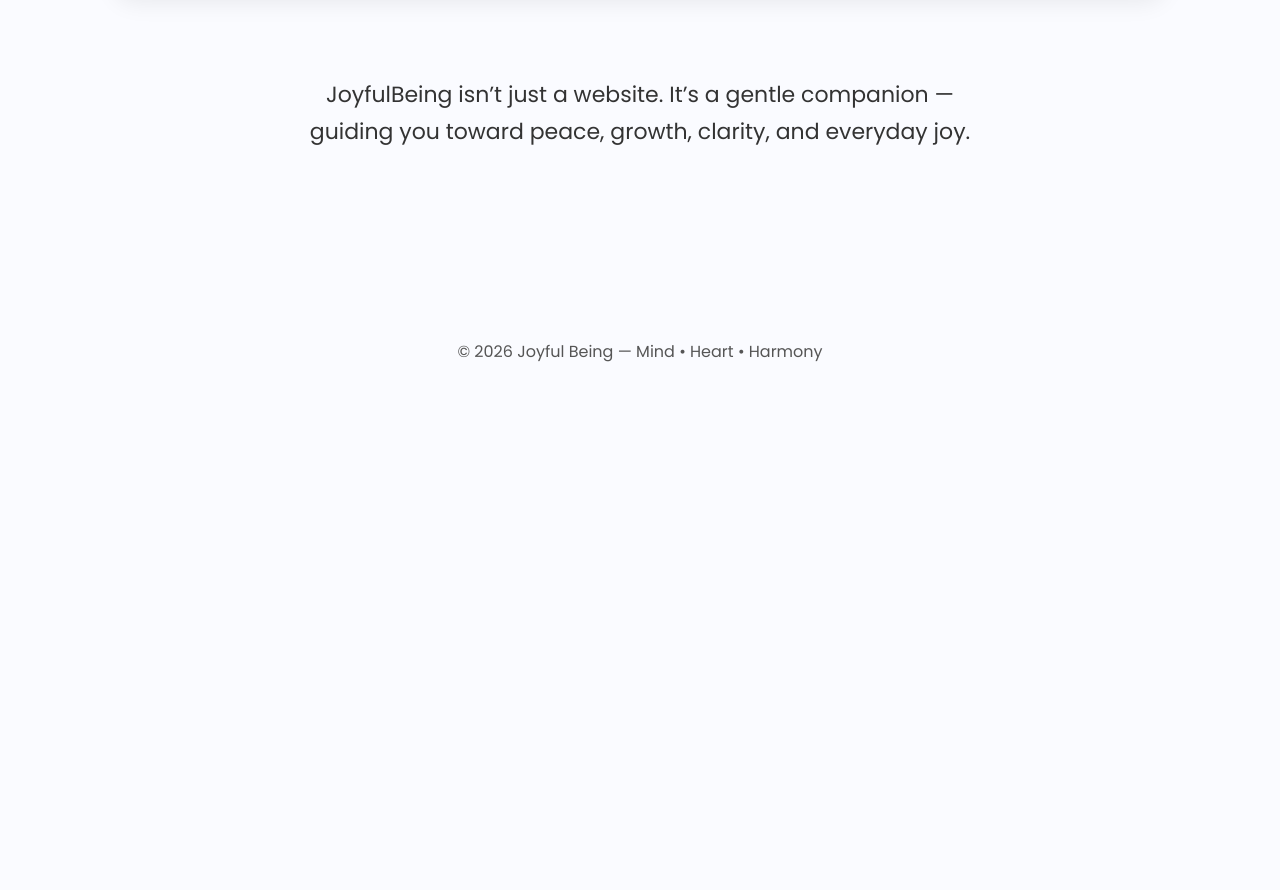
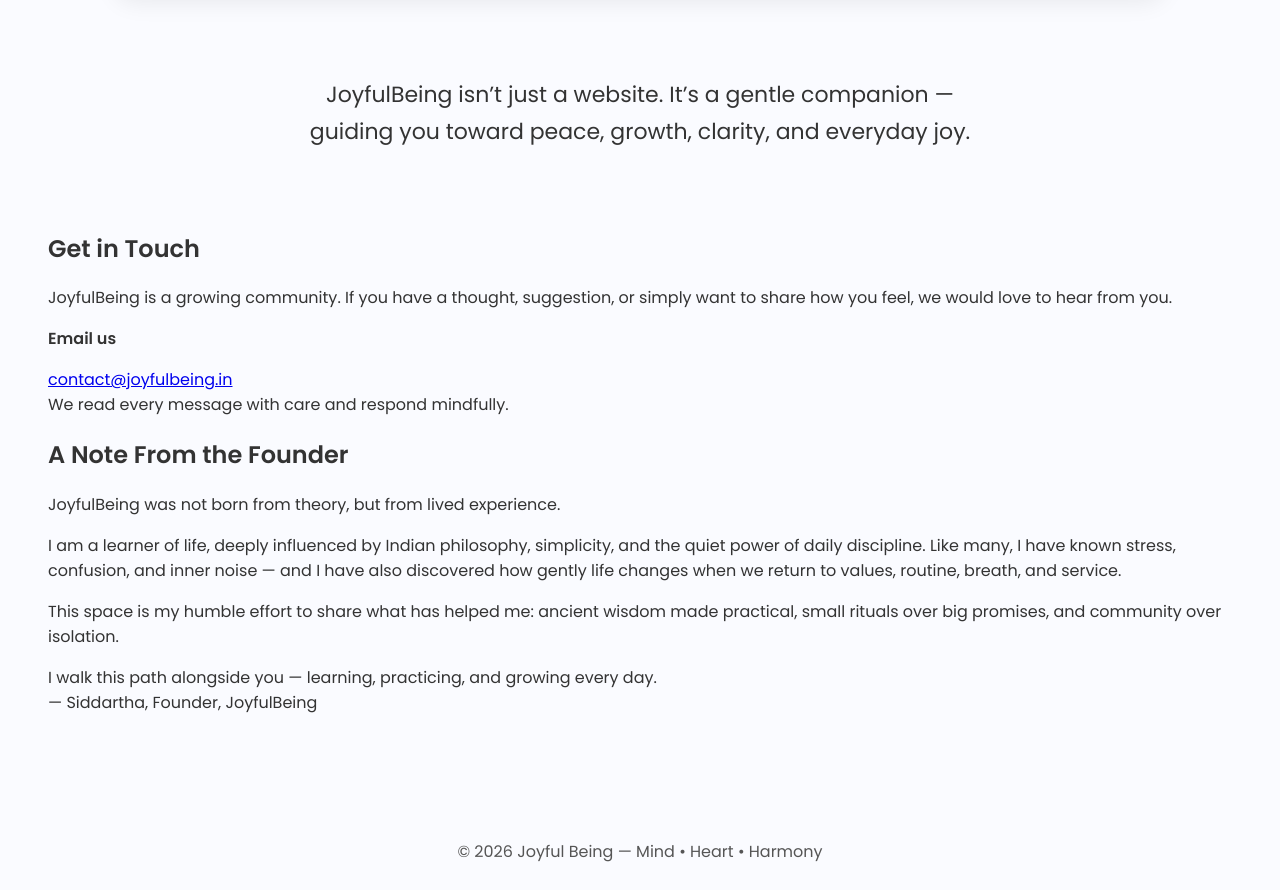
Before and after one commit to siddarthareddykv/JoyfulBeing, a Flask app: page /about in a window 1280 px wide. Shown: the part 2109-2999 px from the top of the page. Before the commit the page ends 2471 px from the top, so only its background shows below. Run offline with Flask 3, Linux system fonts and the light colour scheme.

Commit message:
Enhance about.html with contact and founder sections
Added a contact section and a note from the founder to the about page.

```diff
--- a/templates/about.html
+++ b/templates/about.html
@@ -60,4 +60,52 @@
     </p>
 </section>
 
+<section class="contact-section">
+  <h2>Get in Touch</h2>
+  <p>
+    JoyfulBeing is a growing community.
+    If you have a thought, suggestion, or simply want to share how you feel,
+    we would love to hear from you.
+  </p>
+
+  <div class="contact-box">
+    <p><strong>Email us</strong></p>
+    <a href="mailto:contact@joyfulbeing.in" class="contact-email">
+      contact@joyfulbeing.in
+    </a>
+
+    <div class="contact-note">
+      We read every message with care and respond mindfully.
+    </div>
+  </div>
+</section>
+<section class="about-me">
+  <h2>A Note From the Founder</h2>
+
+  <p>
+    JoyfulBeing was not born from theory, but from lived experience.
+  </p>
+
+  <p>
+    I am a learner of life, deeply influenced by Indian philosophy,
+    simplicity, and the quiet power of daily discipline.
+    Like many, I have known stress, confusion, and inner noise — and I have also
+    discovered how gently life changes when we return to values,
+    routine, breath, and service.
+  </p>
+
+  <p>
+    This space is my humble effort to share what has helped me:
+    ancient wisdom made practical, small rituals over big promises,
+    and community over isolation.
+  </p>
+
+  <p class="signature">
+    I walk this path alongside you — learning, practicing, and growing every day.
+    <br>
+    <span>— Siddartha, Founder, JoyfulBeing</span>
+  </p>
+</section>
+
+
 {% endblock %}
```
